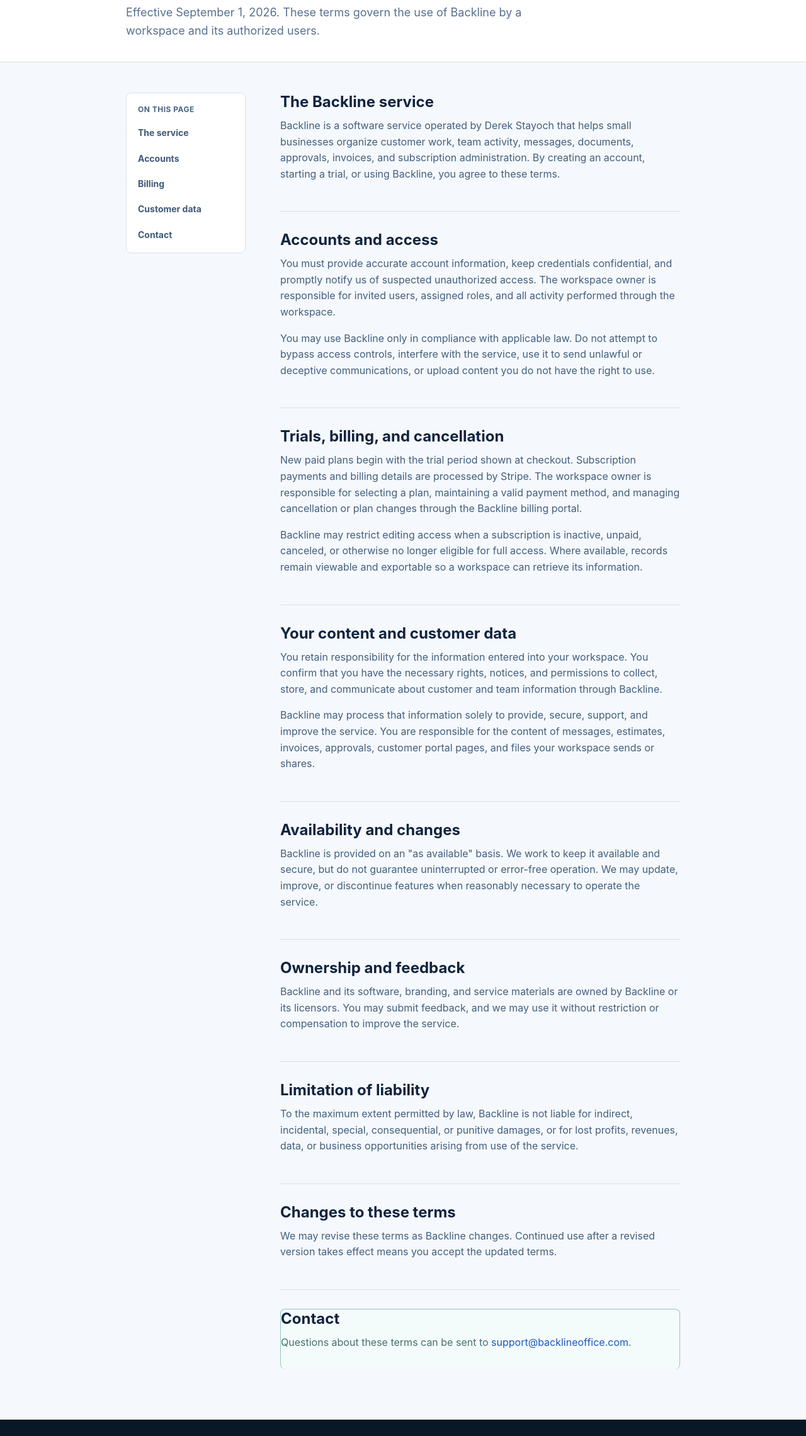
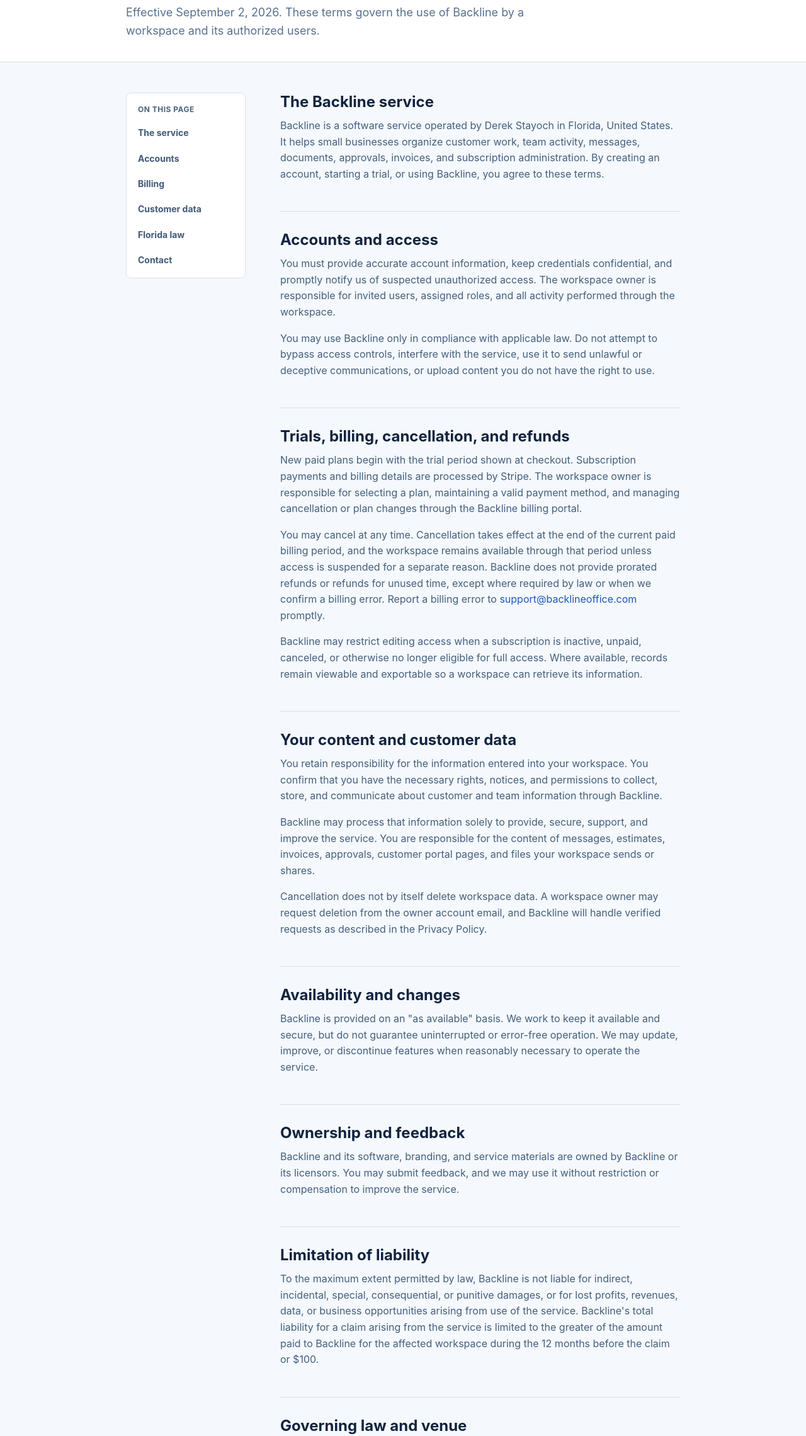
Before and after one commit to DStayoch/Backline-prototype, a website: page public-site/terms.html in a window 1280 px wide. Shown: the part 256-2536 px from the top of the page at 63% size. Drawn offline with Linux system fonts and the light colour scheme.

Commit message:
Finalize privacy and terms policies

```diff
--- a/public-site/terms.html
+++ b/public-site/terms.html
@@ -11,18 +11,19 @@
 <body>
   <header class="site-header"><div class="shell"><a class="brand" href="./" aria-label="Backline home"><img src="assets/backline-banner-clean.png" alt="Backline - Your office, handled"></a><a class="back-link" href="./">Back to home</a></div></header>
   <main>
-    <section class="policy-hero"><div class="shell"><p class="eyebrow">Backline policies</p><h1>Terms of Service</h1><p>Effective September 1, 2026. These terms govern the use of Backline by a workspace and its authorized users.</p></div></section>
+    <section class="policy-hero"><div class="shell"><p class="eyebrow">Backline policies</p><h1>Terms of Service</h1><p>Effective September 2, 2026. These terms govern the use of Backline by a workspace and its authorized users.</p></div></section>
     <div class="shell policy-layout">
-      <nav class="policy-nav" aria-label="Terms of service sections"><strong>On this page</strong><a href="#service">The service</a><a href="#accounts">Accounts</a><a href="#billing">Billing</a><a href="#customer-data">Customer data</a><a href="#contact">Contact</a></nav>
+      <nav class="policy-nav" aria-label="Terms of service sections"><strong>On this page</strong><a href="#service">The service</a><a href="#accounts">Accounts</a><a href="#billing">Billing</a><a href="#customer-data">Customer data</a><a href="#law">Florida law</a><a href="#contact">Contact</a></nav>
       <article class="policy-content">
-        <section id="service"><h2>The Backline service</h2><p>Backline is a software service operated by Derek Stayoch that helps small businesses organize customer work, team activity, messages, documents, approvals, invoices, and subscription administration. By creating an account, starting a trial, or using Backline, you agree to these terms.</p></section>
+        <section id="service"><h2>The Backline service</h2><p>Backline is a software service operated by Derek Stayoch in Florida, United States. It helps small businesses organize customer work, team activity, messages, documents, approvals, invoices, and subscription administration. By creating an account, starting a trial, or using Backline, you agree to these terms.</p></section>
         <section id="accounts"><h2>Accounts and access</h2><p>You must provide accurate account information, keep credentials confidential, and promptly notify us of suspected unauthorized access. The workspace owner is responsible for invited users, assigned roles, and all activity performed through the workspace.</p><p>You may use Backline only in compliance with applicable law. Do not attempt to bypass access controls, interfere with the service, use it to send unlawful or deceptive communications, or upload content you do not have the right to use.</p></section>
-        <section id="billing"><h2>Trials, billing, and cancellation</h2><p>New paid plans begin with the trial period shown at checkout. Subscription payments and billing details are processed by Stripe. The workspace owner is responsible for selecting a plan, maintaining a valid payment method, and managing cancellation or plan changes through the Backline billing portal.</p><p>Backline may restrict editing access when a subscription is inactive, unpaid, canceled, or otherwise no longer eligible for full access. Where available, records remain viewable and exportable so a workspace can retrieve its information.</p></section>
-        <section id="customer-data"><h2>Your content and customer data</h2><p>You retain responsibility for the information entered into your workspace. You confirm that you have the necessary rights, notices, and permissions to collect, store, and communicate about customer and team information through Backline.</p><p>Backline may process that information solely to provide, secure, support, and improve the service. You are responsible for the content of messages, estimates, invoices, approvals, customer portal pages, and files your workspace sends or shares.</p></section>
+        <section id="billing"><h2>Trials, billing, cancellation, and refunds</h2><p>New paid plans begin with the trial period shown at checkout. Subscription payments and billing details are processed by Stripe. The workspace owner is responsible for selecting a plan, maintaining a valid payment method, and managing cancellation or plan changes through the Backline billing portal.</p><p>You may cancel at any time. Cancellation takes effect at the end of the current paid billing period, and the workspace remains available through that period unless access is suspended for a separate reason. Backline does not provide prorated refunds or refunds for unused time, except where required by law or when we confirm a billing error. Report a billing error to <a href="mailto:support@backlineoffice.com">support@backlineoffice.com</a> promptly.</p><p>Backline may restrict editing access when a subscription is inactive, unpaid, canceled, or otherwise no longer eligible for full access. Where available, records remain viewable and exportable so a workspace can retrieve its information.</p></section>
+        <section id="customer-data"><h2>Your content and customer data</h2><p>You retain responsibility for the information entered into your workspace. You confirm that you have the necessary rights, notices, and permissions to collect, store, and communicate about customer and team information through Backline.</p><p>Backline may process that information solely to provide, secure, support, and improve the service. You are responsible for the content of messages, estimates, invoices, approvals, customer portal pages, and files your workspace sends or shares.</p><p>Cancellation does not by itself delete workspace data. A workspace owner may request deletion from the owner account email, and Backline will handle verified requests as described in the Privacy Policy.</p></section>
         <section><h2>Availability and changes</h2><p>Backline is provided on an "as available" basis. We work to keep it available and secure, but do not guarantee uninterrupted or error-free operation. We may update, improve, or discontinue features when reasonably necessary to operate the service.</p></section>
         <section><h2>Ownership and feedback</h2><p>Backline and its software, branding, and service materials are owned by Backline or its licensors. You may submit feedback, and we may use it without restriction or compensation to improve the service.</p></section>
-        <section><h2>Limitation of liability</h2><p>To the maximum extent permitted by law, Backline is not liable for indirect, incidental, special, consequential, or punitive damages, or for lost profits, revenues, data, or business opportunities arising from use of the service.</p></section>
-        <section><h2>Changes to these terms</h2><p>We may revise these terms as Backline changes. Continued use after a revised version takes effect means you accept the updated terms.</p></section>
+        <section><h2>Limitation of liability</h2><p>To the maximum extent permitted by law, Backline is not liable for indirect, incidental, special, consequential, or punitive damages, or for lost profits, revenues, data, or business opportunities arising from use of the service. Backline's total liability for a claim arising from the service is limited to the greater of the amount paid to Backline for the affected workspace during the 12 months before the claim or $100.</p></section>
+        <section id="law"><h2>Governing law and venue</h2><p>These terms are governed by the laws of the State of Florida, without regard to conflict-of-law rules. Any dispute arising from these terms or the service must be brought in the state or federal courts located in Florida, and you consent to that jurisdiction and venue.</p></section>
+        <section><h2>Changes to these terms</h2><p>We may revise these terms as Backline changes. For a material change, we will post the revised terms here and update the effective date. Continued use after the revised terms take effect means you accept them.</p></section>
         <section id="contact" class="contact-panel"><h2>Contact</h2><p>Questions about these terms can be sent to <a href="mailto:support@backlineoffice.com">support@backlineoffice.com</a>.</p></section>
       </article>
     </div>
```
Also changed, not shown: public-site/privacy.html (+7 -6 lines), tests/public-site-test.mjs (+5 -1 lines).
